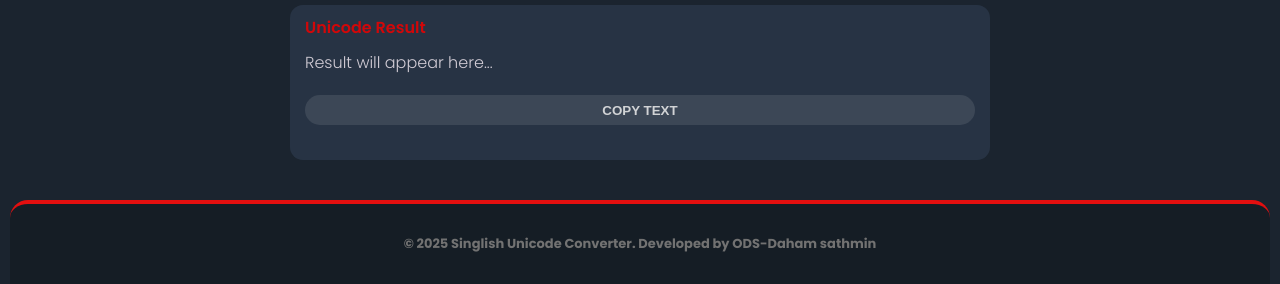
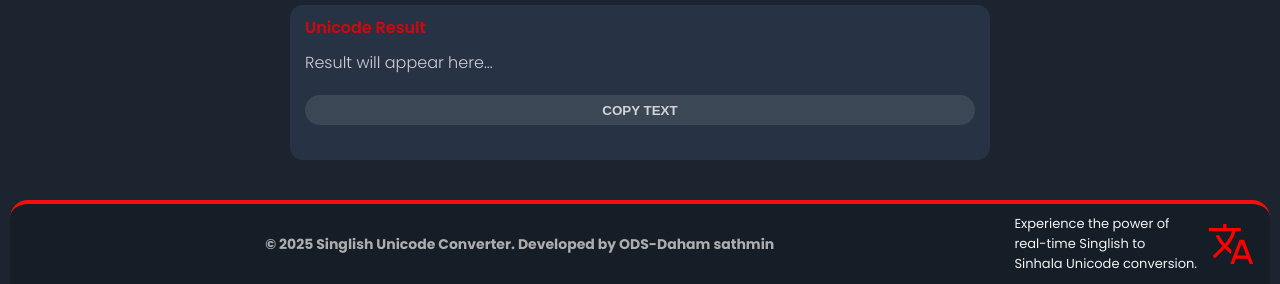
Before and after one commit to DahamSathmina/ODS_Singlish_Converter-Base_on_python, a Flask app: page / in a window 1280 px wide. Shown: the part 579-863 px from the top of the page. Run offline with Flask 3, Linux system fonts and the light colour scheme.

Commit message:
Update v1.2.3.0

```diff
--- a/static/style.css
+++ b/static/style.css
@@ -26,6 +26,7 @@
 
 html{
     width: 100%;
+    scroll-behavior: smooth;
 }
 header{
     width: 100%;
@@ -241,24 +242,46 @@ td {
   box-shadow: 0 2px 6px rgba(9, 255, 0, 0.350);
   padding: 8px 12px;
 }
+
+footer {
+    flex: 1;
+    bottom: 0;
+    left: 0;
+    width: 100%;
+    z-index: 999; /* stays above content */
+}
 .footer_bar{
-    margin: 0;
-    margin-top: auto;
-    right: 0px;
-    left: 0px;
-    bottom: 0px;
+    position: relative; /* allows absolute positioning for logo */
+    display: flex;
+    align-items: center;
+    justify-content: space-between;
+    padding: 0 15px;
+    background: #151d25cd;
+    border-radius: 18px 18px 0 0;
+    backdrop-filter: blur(12px); /* Glass blur effect */
+    -webkit-backdrop-filter: blur(12px); /* For Safari */
+    border-top: 4px solid #ff0d0df7;
     height: 5rem;
-    width: 100%;
-    align-content: center;
-    background: #151d25;
-    border-radius: 18px 18px 0px 0px;
-    border: 0px;
-    border-top: 4px solid #ff0d0de0;
+}
+.footer_logo{
+    width: 28px;
+    height: 28px;
+    position: absolute;
+    left: 0;
 }
 .footertxt{
-    color: #727272;
-    font-weight: 100;
+    color: #b6b6b6f1;
+    font-family: poppins, sans-serif;
+    font-weight: 400;
+    font-size: 14px;
+    flex: 1;
     text-align: center;
-    padding: 10px;
-    z-index: 1000;
 }
+.footer_para{
+    color: #f3f3f3;
+    font-family: poppins, sans-serif;
+    font-weight: 400;
+    font-size: 13px;
+    margin: 0;
+    padding-right: 10px; /* Adjusted for logo */
+}
--- a/templates/index.html
+++ b/templates/index.html
@@ -233,6 +233,10 @@
       <div class="footertxt">
         <h4>© 2025 Singlish Unicode Converter. Developed by ODS-Daham sathmin</h4>
       </div>
+      <p class="footer_para">Experience the power of<br>
+        real-time Singlish to <br>
+        Sinhala Unicode conversion.</p>
+      <img src="{{ url_for('static', filename='main_logo.svg') }}" alt="Footer_Logo" class="footer-logo" />
     </div>
   </footer>
 
```
Also changed, not shown: static/script.js (+35 -0 lines).
